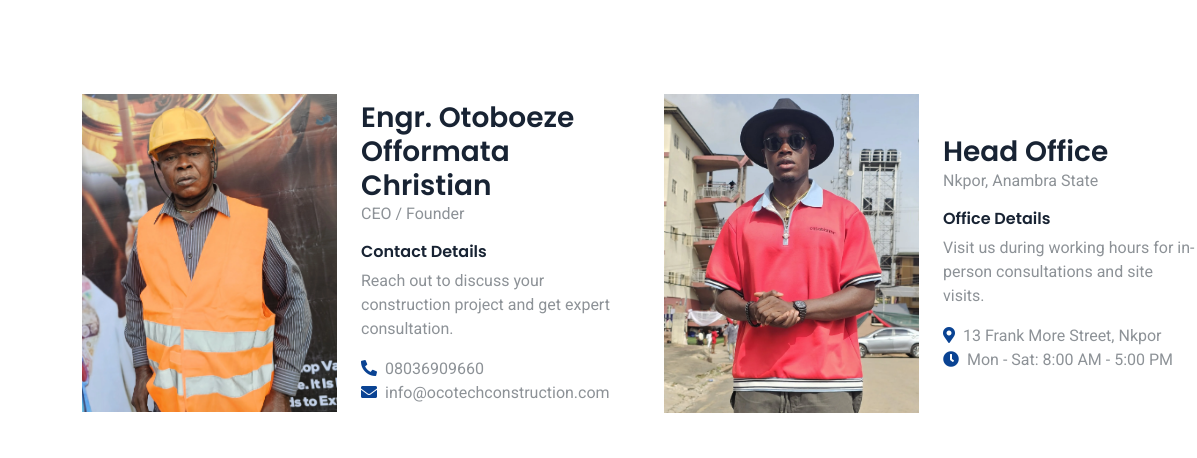
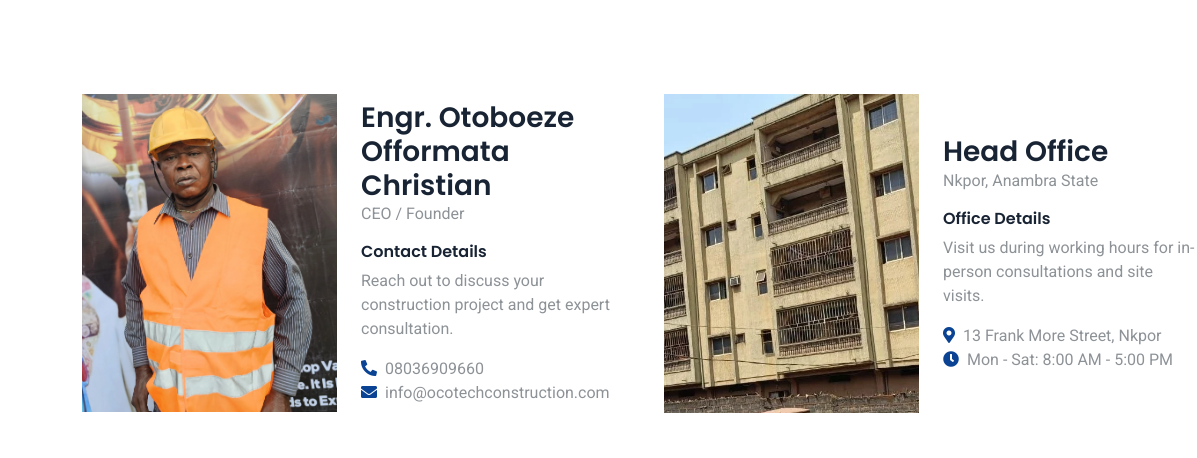
Before and after one commit to Mr-iyke/oco-tech-website, a plain HTML site: page contact.html in a window 1280 px wide. Shown: the part 431-889 px from the top of the page, 0-1197 px from the left. Drawn offline with nearby package versions, Linux system fonts and the light colour scheme; grey boxes are pictures that could not be loaded.

Commit message:
Added new image

```diff
--- a/contact.html
+++ b/contact.html
@@ -230,7 +230,7 @@
                 <div class="col-lg-6 wow fadeInUp" data-wow-delay="0.3s">
                     <div class="row g-4 align-items-center">
                         <div class="col-sm-6">
-                            <img class="img-fluid" src="img/team-2.webp" alt="OCO TECH Office">
+                            <img class="img-fluid" src="img/office.webp" alt="OCO TECH Office">
                         </div>
                         <div class="col-sm-6">
                             <h3 class="mb-0">Head Office</h3>
```
Also changed, not shown: img/office.webp (added).
